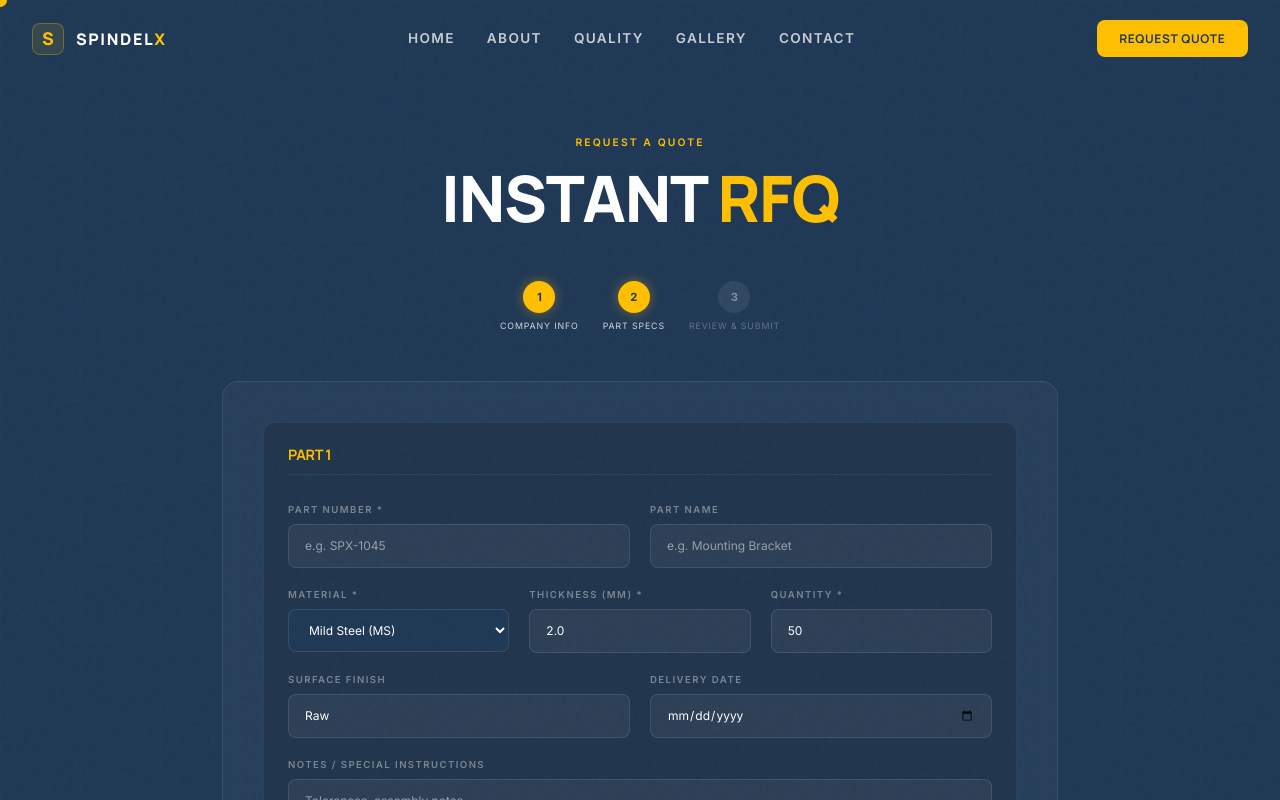
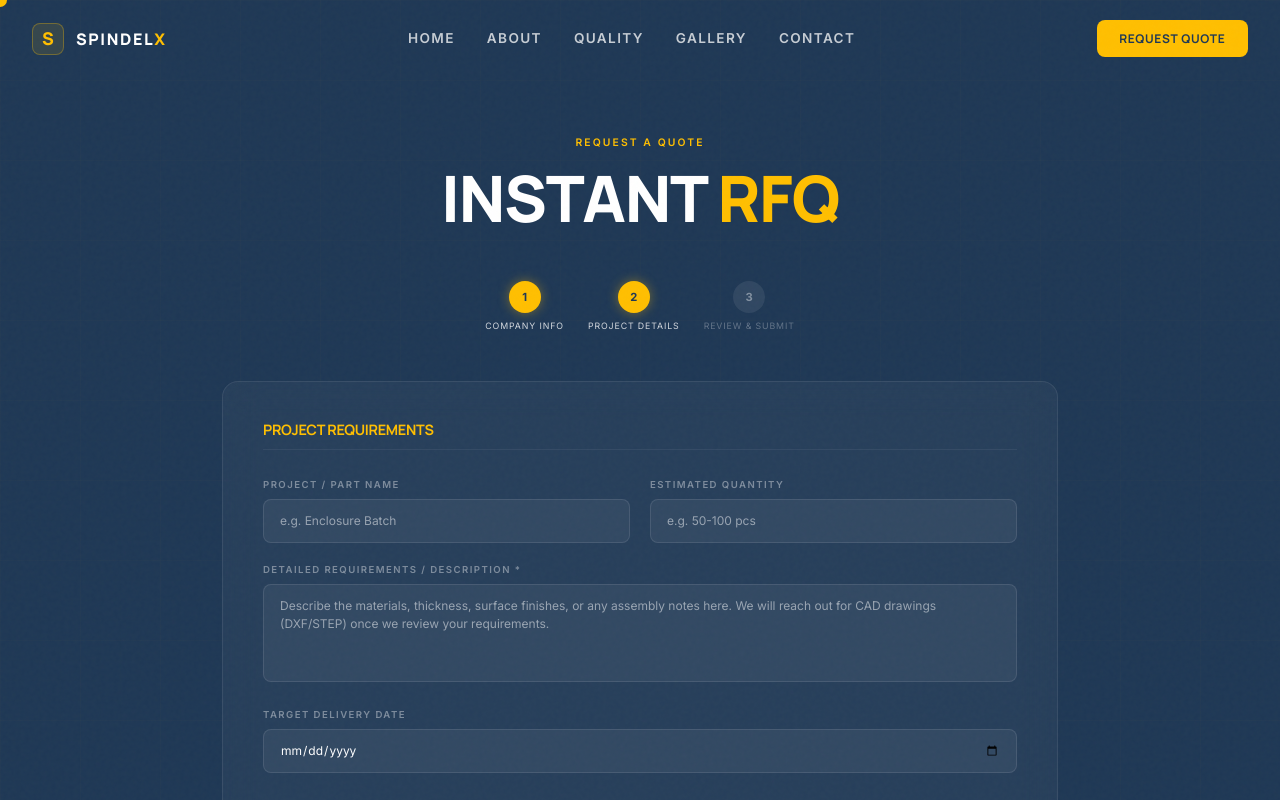
Before and after one commit to chetu1988/SpindelX_Website, a Next.js app: page /rfq in a window 1280 px wide. Both pictures are taken after a click on the button "NEXT". Shown: the top 800 px of the page. Built offline with nearby package versions, Linux system fonts and the light colour scheme.

Commit message:
Refactor RFQ form to generalize project details

```diff
--- a/src/app/rfq/page.tsx
+++ b/src/app/rfq/page.tsx
@@ -4,44 +4,18 @@ import { motion, AnimatePresence } from "framer-motion";
 import { SectionReveal } from "@/components/ui/SectionReveal";
 import { GlassCard } from "@/components/ui/GlassCard";
 import { BRAND } from "@/lib/constants";
-import { CheckCircle, FileText, ArrowRight, ArrowLeft, Send, Plus, Trash2 } from "lucide-react";
+import { CheckCircle, ArrowRight, ArrowLeft, Send } from "lucide-react";
 
-const STEPS = ["Company Info", "Part Specs", "Review & Submit"];
-
-interface Part {
-  id: string;
-  partNumber: string;
-  partName: string;
-  material: string;
-  thickness: string;
-  quantity: string;
-  surfaceFinish: string;
-  deliveryDate: string;
-  notes: string;
-}
+const STEPS = ["Company Info", "Project Details", "Review & Submit"];
 
 export default function RFQ() {
   const [step, setStep] = useState(0);
   const [company, setCompany] = useState({ companyName: "", contactPerson: "", email: "", phone: "" });
-  const [parts, setParts] = useState<Part[]>([{
-    id: "1", partNumber: "", partName: "", material: "MS", thickness: "2.0", quantity: "50", surfaceFinish: "Raw", deliveryDate: "", notes: ""
-  }]);
+  const [project, setProject] = useState({ projectName: "", description: "", estimatedQuantity: "", deliveryDate: "" });
   const [status, setStatus] = useState<"idle" | "submitting" | "success" | "error">("idle");
 
   const inputStyle: React.CSSProperties = { background: "rgba(255,255,255,0.05)", border: "1px solid rgba(255,255,255,0.1)", borderRadius: 8, padding: "0.75rem 1rem", fontSize: "0.75rem", color: "#fff", outline: "none", width: "100%", fontFamily: "var(--font-inter)", transition: "border-color 0.3s" };
   const labelStyle: React.CSSProperties = { fontFamily: "var(--font-inter)", fontSize: "0.6rem", letterSpacing: "0.15em", textTransform: "uppercase", color: "rgba(255,255,255,0.4)", fontWeight: 600, marginBottom: "0.4rem", display: "block" };
-
-  const addPart = () => {
-    setParts([...parts, { id: Math.random().toString(36).substring(7), partNumber: "", partName: "", material: "MS", thickness: "2.0", quantity: "50", surfaceFinish: "Raw", deliveryDate: "", notes: "" }]);
-  };
-
-  const removePart = (id: string) => {
-    if (parts.length > 1) setParts(parts.filter(p => p.id !== id));
-  };
-
-  const updatePart = (id: string, key: keyof Part, value: string) => {
-    setParts(parts.map(p => p.id === id ? { ...p, [key]: value } : p));
-  };
 
   const next = () => setStep(s => Math.min(s + 1, 2));
   const back = () => setStep(s => Math.max(s - 1, 0));
@@ -49,17 +23,6 @@ export default function RFQ() {
   const submit = async () => {
     setStatus("submitting");
     try {
-      const partsPayload = parts.map(p => ({
-        partNumber: p.partNumber || "N/A",
-        partName: p.partName || "N/A",
-        material: p.material,
-        thickness: p.thickness,
-        quantity: p.quantity,
-        surfaceFinish: p.surfaceFinish,
-        deliveryDate: p.deliveryDate,
-        notes: p.notes,
-      }));
-
       const r = await fetch("https://api.web3forms.com/submit", {
         method: "POST",
         headers: { "Content-Type": "application/json", "Accept": "application/json" },
@@ -67,7 +30,7 @@ export default function RFQ() {
           access_key: "85df0e33-1af2-4583-b321-cb1155452fc8",
           subject: "New SpindelX RFQ Submission",
           company,
-          parts: partsPayload
+          project
         })
       });
       setStatus(r.ok ? "success" : "error");
@@ -98,8 +61,8 @@ export default function RFQ() {
               <div style={{ textAlign: "center", padding: "3rem 0" }}>
                 <CheckCircle size={48} style={{ color: "#00FF66", margin: "0 auto 1.25rem" }} />
                 <h3 style={{ fontFamily: "var(--font-manrope)", fontWeight: 700, fontSize: "1.1rem", textTransform: "uppercase", color: "#fff", marginBottom: "0.75rem" }}>RFQ Dispatched</h3>
-                <p style={{ color: "rgba(255,255,255,0.55)", fontSize: "0.75rem", maxWidth: 360, margin: "0 auto 1.5rem" }}>Your specs have been routed to {BRAND.email}. An engineer will respond within 24 hours.</p>
-                <button onClick={() => { setStep(0); setStatus("idle"); setParts([{ id: "1", partNumber: "", partName: "", material: "MS", thickness: "2.0", quantity: "50", surfaceFinish: "Raw", deliveryDate: "", notes: "" }]); }} className="btn-primary" style={{ fontSize: "0.7rem" }}>SUBMIT NEW RFQ</button>
+                <p style={{ color: "rgba(255,255,255,0.55)", fontSize: "0.75rem", maxWidth: 360, margin: "0 auto 1.5rem" }}>Your inquiry has been routed to {BRAND.email}. An engineer will respond within 24 hours.</p>
+                <button onClick={() => { setStep(0); setStatus("idle"); setProject({ projectName: "", description: "", estimatedQuantity: "", deliveryDate: "" }); }} className="btn-primary" style={{ fontSize: "0.7rem" }}>SUBMIT NEW RFQ</button>
               </div>
             ) : (
               <>
@@ -114,47 +77,22 @@ export default function RFQ() {
                     </div>
                   </div>
                 )}
-                {/* Step 1: Part Specs */}
+                {/* Step 1: Project Details */}
                 {step === 1 && (
-                  <div style={{ display: "flex", flexDirection: "column", gap: "2rem" }}>
-                    {parts.map((p, index) => (
-                      <div key={p.id} style={{ display: "flex", flexDirection: "column", gap: "1.25rem", background: "rgba(0,0,0,0.15)", padding: "1.5rem", borderRadius: 12, border: "1px solid rgba(255,255,255,0.05)" }}>
-                        <div style={{ display: "flex", justifyContent: "space-between", alignItems: "center", borderBottom: "1px solid rgba(255,255,255,0.06)", paddingBottom: "0.75rem", marginBottom: "0.5rem" }}>
-                          <h3 style={{ fontFamily: "var(--font-manrope)", fontWeight: 700, fontSize: "0.9rem", color: "#FFBF00", textTransform: "uppercase", margin: 0 }}>Part {index + 1}</h3>
-                          {parts.length > 1 && (
-                            <button onClick={() => removePart(p.id)} style={{ background: "none", border: "none", color: "rgba(255,107,107,0.8)", cursor: "pointer", display: "flex", alignItems: "center", gap: "0.3rem", fontSize: "0.7rem", fontFamily: "var(--font-inter)", textTransform: "uppercase" }}>
-                              <Trash2 size={12} /> Remove
-                            </button>
-                          )}
+                  <div style={{ display: "flex", flexDirection: "column", gap: "1.25rem" }}>
+                    <h3 style={{ fontFamily: "var(--font-manrope)", fontWeight: 700, fontSize: "0.9rem", color: "#FFBF00", textTransform: "uppercase", borderBottom: "1px solid rgba(255,255,255,0.06)", paddingBottom: "0.75rem", marginBottom: "0.5rem" }}>Project Requirements</h3>
+                    <div style={{ display: "grid", gridTemplateColumns: "1fr 1fr", gap: "1.25rem" }}>
+                      <div><label style={labelStyle}>Project / Part Name</label><input type="text" value={project.projectName} onChange={e => setProject({ ...project, projectName: e.target.value })} placeholder="e.g. Enclosure Batch" style={inputStyle} onFocus={e => (e.target as HTMLInputElement).style.borderColor = "#FFBF00"} onBlur={e => (e.target as HTMLInputElement).style.borderColor = "rgba(255,255,255,0.1)"} /></div>
+                      <div><label style={labelStyle}>Estimated Quantity</label><input type="text" value={project.estimatedQuantity} onChange={e => setProject({ ...project, estimatedQuantity: e.target.value })} placeholder="e.g. 50-100 pcs" style={inputStyle} onFocus={e => (e.target as HTMLInputElement).style.borderColor = "#FFBF00"} onBlur={e => (e.target as HTMLInputElement).style.borderColor = "rgba(255,255,255,0.1)"} /></div>
                     </div>
-
-                        {/* Identity */}
-                        <div style={{ display: "grid", gridTemplateColumns: "1fr 1fr", gap: "1.25rem" }}>
-                          <div><label style={labelStyle}>Part Number *</label><input type="text" required value={p.partNumber} onChange={e => updatePart(p.id, "partNumber", e.target.value)} placeholder="e.g. SPX-1045" style={inputStyle} onFocus={e => (e.target as HTMLInputElement).style.borderColor = "#FFBF00"} onBlur={e => (e.target as HTMLInputElement).style.borderColor = "rgba(255,255,255,0.1)"} /></div>
-                          <div><label style={labelStyle}>Part Name</label><input type="text" value={p.partName} onChange={e => updatePart(p.id, "partName", e.target.value)} placeholder="e.g. Mounting Bracket" style={inputStyle} onFocus={e => (e.target as HTMLInputElement).style.borderColor = "#FFBF00"} onBlur={e => (e.target as HTMLInputElement).style.borderColor = "rgba(255,255,255,0.1)"} /></div>
+                    <div>
+                      <label style={labelStyle}>Detailed Requirements / Description *</label>
+                      <textarea required rows={4} value={project.description} onChange={e => setProject({ ...project, description: e.target.value })} placeholder="Describe the materials, thickness, surface finishes, or any assembly notes here. We will reach out for CAD drawings (DXF/STEP) once we review your requirements." style={{ ...inputStyle, resize: "none" }} onFocus={e => (e.target as HTMLTextAreaElement).style.borderColor = "#FFBF00"} onBlur={e => (e.target as HTMLTextAreaElement).style.borderColor = "rgba(255,255,255,0.1)"} />
                     </div>
-
-                        {/* Specs */}
-                        <div style={{ display: "grid", gridTemplateColumns: "1fr 1fr 1fr", gap: "1.25rem" }}>
-                          <div><label style={labelStyle}>Material *</label><select value={p.material} onChange={e => updatePart(p.id, "material", e.target.value)} style={{ ...inputStyle, background: "#1F3855" }}><option value="MS">Mild Steel (MS)</option><option value="SS">Stainless Steel (SS)</option><option value="AL">Aluminium</option></select></div>
-                          <div><label style={labelStyle}>Thickness (mm) *</label><input type="text" required value={p.thickness} onChange={e => updatePart(p.id, "thickness", e.target.value)} placeholder="2.0" style={inputStyle} onFocus={e => (e.target as HTMLInputElement).style.borderColor = "#FFBF00"} onBlur={e => (e.target as HTMLInputElement).style.borderColor = "rgba(255,255,255,0.1)"} /></div>
-                          <div><label style={labelStyle}>Quantity *</label><input type="number" required value={p.quantity} onChange={e => updatePart(p.id, "quantity", e.target.value)} placeholder="50" style={inputStyle} onFocus={e => (e.target as HTMLInputElement).style.borderColor = "#FFBF00"} onBlur={e => (e.target as HTMLInputElement).style.borderColor = "rgba(255,255,255,0.1)"} /></div>
+                    <div>
+                      <label style={labelStyle}>Target Delivery Date</label>
+                      <input type="date" value={project.deliveryDate} onChange={e => setProject({ ...project, deliveryDate: e.target.value })} style={inputStyle} onFocus={e => (e.target as HTMLInputElement).style.borderColor = "#FFBF00"} onBlur={e => (e.target as HTMLInputElement).style.borderColor = "rgba(255,255,255,0.1)"} />
                     </div>
-
-                        {/* Finishes */}
-                        <div style={{ display: "grid", gridTemplateColumns: "1fr 1fr", gap: "1.25rem" }}>
-                          <div><label style={labelStyle}>Surface Finish</label><input type="text" value={p.surfaceFinish} onChange={e => updatePart(p.id, "surfaceFinish", e.target.value)} placeholder="e.g. Powder Coated RAL 9005" style={inputStyle} onFocus={e => (e.target as HTMLInputElement).style.borderColor = "#FFBF00"} onBlur={e => (e.target as HTMLInputElement).style.borderColor = "rgba(255,255,255,0.1)"} /></div>
-                          <div><label style={labelStyle}>Delivery Date</label><input type="date" value={p.deliveryDate} onChange={e => updatePart(p.id, "deliveryDate", e.target.value)} style={inputStyle} onFocus={e => (e.target as HTMLInputElement).style.borderColor = "#FFBF00"} onBlur={e => (e.target as HTMLInputElement).style.borderColor = "rgba(255,255,255,0.1)"} /></div>
-                        </div>
-
-                        {/* Notes */}
-                        <div><label style={labelStyle}>Notes / Special Instructions</label><textarea rows={2} value={p.notes} onChange={e => updatePart(p.id, "notes", e.target.value)} placeholder="Tolerances, assembly notes..." style={{ ...inputStyle, resize: "none" }} onFocus={e => (e.target as HTMLTextAreaElement).style.borderColor = "#FFBF00"} onBlur={e => (e.target as HTMLTextAreaElement).style.borderColor = "rgba(255,255,255,0.1)"} /></div>
-                      </div>
-                    ))}
-
-                    <button onClick={addPart} className="btn-outline" style={{ display: "flex", alignItems: "center", justifyContent: "center", gap: "0.5rem", width: "100%", padding: "1rem", borderRadius: 12, borderStyle: "dashed" }}>
-                      <Plus size={16} /> ADD ANOTHER PART
-                    </button>
                   </div>
                 )}
                 {/* Step 2: Review */}
@@ -163,27 +101,32 @@ export default function RFQ() {
                     <div>
                       <h3 style={{ fontFamily: "var(--font-manrope)", fontWeight: 700, fontSize: "0.9rem", color: "#FFBF00", textTransform: "uppercase", borderBottom: "1px solid rgba(255,255,255,0.06)", paddingBottom: "0.75rem", marginBottom: "1rem" }}>Company Review</h3>
                       <div style={{ display: "grid", gridTemplateColumns: "1fr 1fr", gap: "1rem", fontSize: "0.75rem" }}>
-                        {[["COMPANY", company.companyName], ["CONTACT", company.contactPerson], ["EMAIL", company.email]].map(([k, v]) => (
+                        {[["COMPANY", company.companyName], ["CONTACT", company.contactPerson], ["EMAIL", company.email], ["PHONE", company.phone || "N/A"]].map(([k, v]) => (
                           <div key={k}><span style={{ fontFamily: "var(--font-inter)", fontSize: "0.6rem", letterSpacing: "0.12em", textTransform: "uppercase", color: "rgba(255,255,255,0.35)", display: "block", marginBottom: "0.2rem" }}>{k}</span><span style={{ color: "#fff", fontWeight: 600 }}>{v}</span></div>
                         ))}
                       </div>
                     </div>
                     <div>
-                      <h3 style={{ fontFamily: "var(--font-manrope)", fontWeight: 700, fontSize: "0.9rem", color: "#FFBF00", textTransform: "uppercase", borderBottom: "1px solid rgba(255,255,255,0.06)", paddingBottom: "0.75rem", marginBottom: "1rem" }}>Parts ({parts.length})</h3>
-                      <div style={{ display: "flex", flexDirection: "column", gap: "1rem" }}>
-                        {parts.map((p, i) => (
-                          <div key={p.id} style={{ background: "rgba(255,255,255,0.02)", border: "1px solid rgba(255,255,255,0.06)", borderRadius: 8, padding: "1rem", display: "grid", gridTemplateColumns: "1fr 1fr", gap: "1rem" }}>
+                      <h3 style={{ fontFamily: "var(--font-manrope)", fontWeight: 700, fontSize: "0.9rem", color: "#FFBF00", textTransform: "uppercase", borderBottom: "1px solid rgba(255,255,255,0.06)", paddingBottom: "0.75rem", marginBottom: "1rem" }}>Project Overview</h3>
+                      <div style={{ background: "rgba(255,255,255,0.02)", border: "1px solid rgba(255,255,255,0.06)", borderRadius: 8, padding: "1rem", display: "grid", gridTemplateColumns: "1fr", gap: "1rem" }}>
                         <div>
-                              <span style={{ fontFamily: "var(--font-inter)", fontSize: "0.6rem", letterSpacing: "0.12em", textTransform: "uppercase", color: "rgba(255,255,255,0.35)", display: "block", marginBottom: "0.2rem" }}>PART {i + 1}</span>
-                              <span style={{ color: "#fff", fontWeight: 600, fontSize: "0.75rem", display: "block" }}>{p.partNumber || "N/A"}</span>
-                              <span style={{ color: "rgba(255,255,255,0.5)", fontSize: "0.7rem", display: "block" }}>{p.partName || "Unnamed"}</span>
+                          <span style={{ fontFamily: "var(--font-inter)", fontSize: "0.6rem", letterSpacing: "0.12em", textTransform: "uppercase", color: "rgba(255,255,255,0.35)", display: "block", marginBottom: "0.2rem" }}>PROJECT NAME</span>
+                          <span style={{ color: "#fff", fontWeight: 600, fontSize: "0.75rem", display: "block" }}>{project.projectName || "N/A"}</span>
                         </div>
                         <div>
-                              <span style={{ fontFamily: "var(--font-inter)", fontSize: "0.6rem", letterSpacing: "0.12em", textTransform: "uppercase", color: "rgba(255,255,255,0.35)", display: "block", marginBottom: "0.2rem" }}>SPECS</span>
-                              <span style={{ color: "#fff", fontWeight: 600, fontSize: "0.75rem", display: "block" }}>{p.quantity} pcs | {p.material} ({p.thickness}mm)</span>
+                          <span style={{ fontFamily: "var(--font-inter)", fontSize: "0.6rem", letterSpacing: "0.12em", textTransform: "uppercase", color: "rgba(255,255,255,0.35)", display: "block", marginBottom: "0.2rem" }}>DESCRIPTION</span>
+                          <span style={{ color: "rgba(255,255,255,0.8)", fontSize: "0.75rem", display: "block", whiteSpace: "pre-wrap" }}>{project.description || "N/A"}</span>
+                        </div>
+                        <div style={{ display: "grid", gridTemplateColumns: "1fr 1fr", gap: "1rem" }}>
+                          <div>
+                            <span style={{ fontFamily: "var(--font-inter)", fontSize: "0.6rem", letterSpacing: "0.12em", textTransform: "uppercase", color: "rgba(255,255,255,0.35)", display: "block", marginBottom: "0.2rem" }}>ESTIMATED QUANTITY</span>
+                            <span style={{ color: "#fff", fontWeight: 600, fontSize: "0.75rem", display: "block" }}>{project.estimatedQuantity || "N/A"}</span>
+                          </div>
+                          <div>
+                            <span style={{ fontFamily: "var(--font-inter)", fontSize: "0.6rem", letterSpacing: "0.12em", textTransform: "uppercase", color: "rgba(255,255,255,0.35)", display: "block", marginBottom: "0.2rem" }}>DELIVERY DATE</span>
+                            <span style={{ color: "#fff", fontWeight: 600, fontSize: "0.75rem", display: "block" }}>{project.deliveryDate || "Flexible"}</span>
                           </div>
                         </div>
-                        ))}
                       </div>
                     </div>
                   </div>
```
Lines whose indentation alone changed are shown as unchanged.
